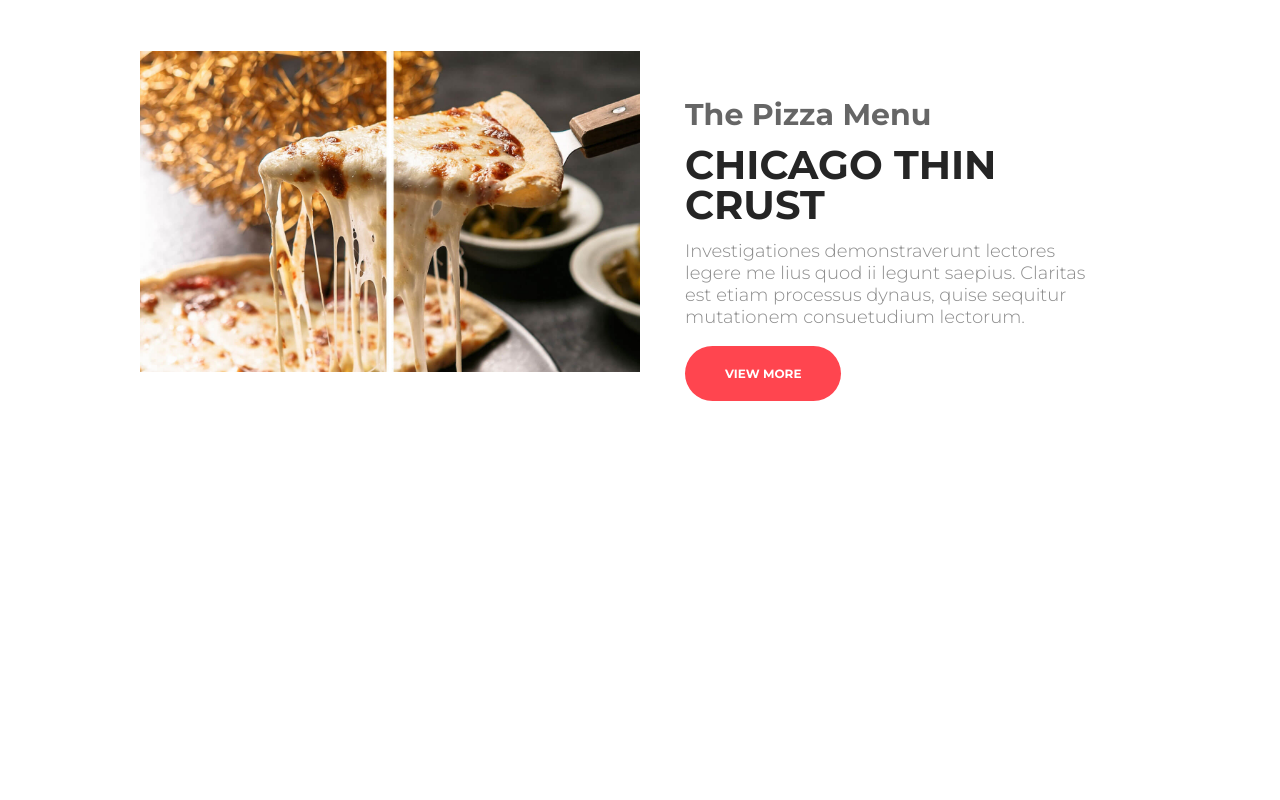
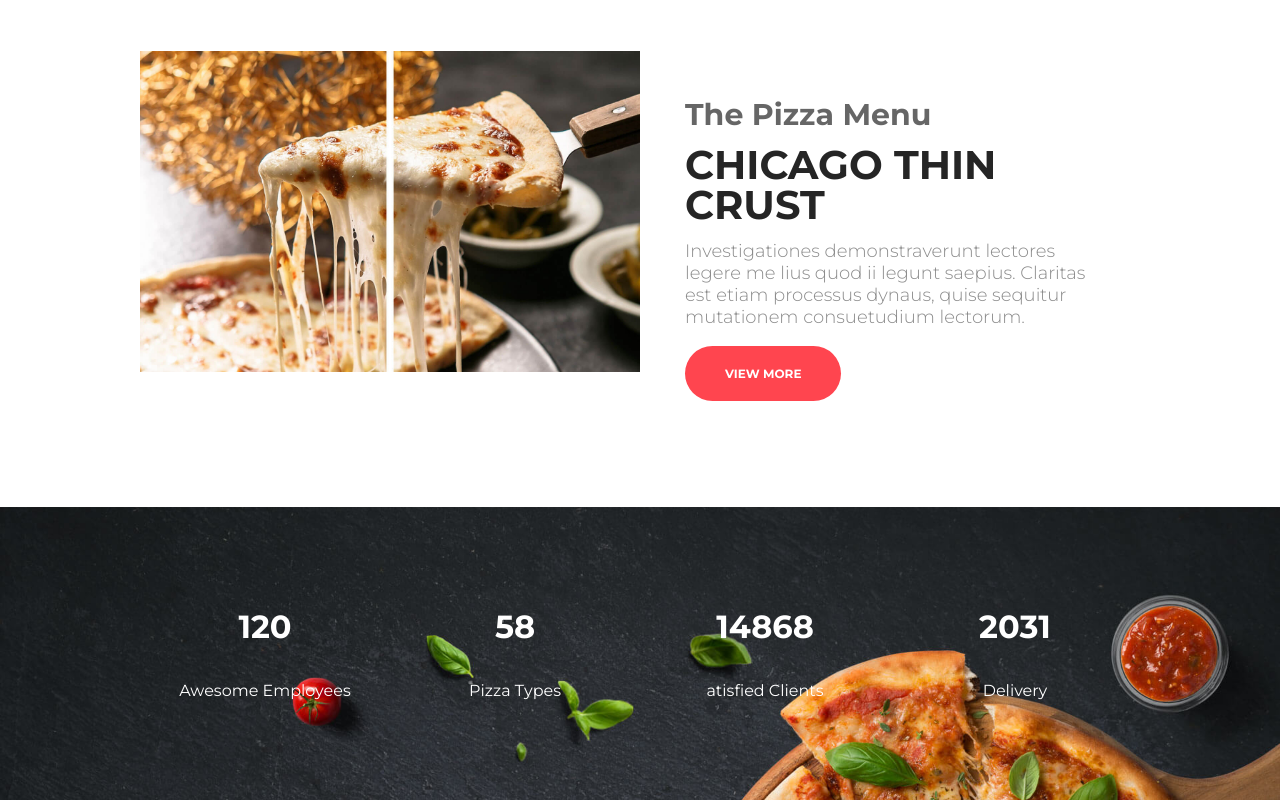
Before and after one commit to PawankumarPK/PizzaDeliveryReactApp, a React (Create React App) app: page / in a window 1280 px wide. Shown: the part 1815-2615 px from the top of the page. Before the commit the page ends 2322 px from the top, so only its background shows below. Built offline with nearby package versions, Linux system fonts and the light colour scheme.

Commit message:
clients section done with css

```diff
--- a/src/App.css
+++ b/src/App.css
@@ -123,6 +123,9 @@ body{
 .col-6{
   width: 50%;
 }
+.col-3{
+  width: 25%;
+}
 .about h3{
   color: rgba(37, 37, 37, 0.7);
   font-size: 30px;
@@ -157,6 +160,8 @@ body{
   width: 100%;
   background: url("http://localhost:3000/img/bg.jpg");
   height: 450px;
+  background-size: cover;
+
   background-attachment: fixed;
 }
 .shop__text{
@@ -178,3 +183,27 @@ body{
 .shop__btn{
   margin-top: 35px;
 }
+
+
+
+.clients{
+  width: 100%;
+  padding: 100px 0;
+  background: url("http://localhost:3000/img/bg.jpg");
+  background-repeat: no-repeat;
+  background-size: cover;
+  color: white;
+  background-attachment: fixed;
+
+}
+.client{
+  text-align: center;
+}
+.client h1{
+  font-style: 45px;
+}
+.client p{
+  font-style: 18px;
+  font-weight: 400;
+  margin-top: 35px;
+}
--- a/src/App.js
+++ b/src/App.js
@@ -1,5 +1,6 @@
 import './App.css';
 import About from './components/About';
+import Clients from './components/Clients';
 import Header from './components/Header';
 import Menu from './components/Menu';
 import Shop from './components/Shop';
@@ -11,6 +12,7 @@ function App() {
       <About/>
       <Shop/>
       <Menu/>
+      <Clients/>
     </div>
   );
 }
--- a/src/components/Clients.js
+++ b/src/components/Clients.js
@@ -0,0 +1,40 @@
+import React from 'react'
+
+const Clients = () => {
+    return (
+        <div className="clients">
+            <div className="container">
+                <div className="row">
+                    <div className="col-3">
+                        <div className="client">
+                            <h1>120</h1>
+                            <p>Awesome Employees</p>
+                        </div>
+                    </div>
+                    <div className="col-3">
+                        <div className="client">
+                            <h1>58</h1>
+                            <p>Pizza Types</p>
+                        </div>
+                    </div>
+                    <div className="col-3">
+                        <div className="client">
+                            <h1>14868</h1>
+                            <p>atisfied Clients</p>
+                        </div>
+                    </div>
+                    <div className="col-3">
+                        <div className="client">
+                            <h1>2031</h1>
+                            <p>Delivery</p>
+                        </div>
+                    </div>
+                </div>
+
+            </div>
+
+        </div>
+    )
+}
+
+export default Clients
```
Also changed, not shown: src/components/Prices.js (added).
